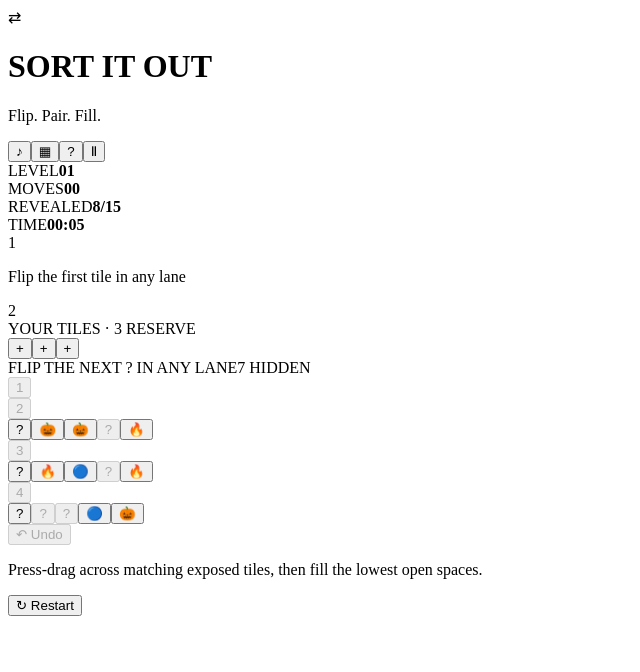
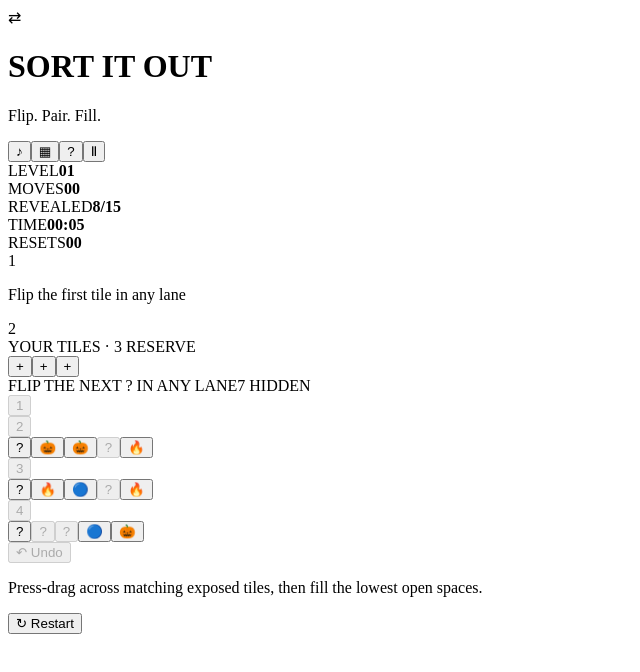
Before and after one commit to alexisp993/sort-it-out, a React (Vite) app: page / in a window 1280 px wide. Shown: the top 672 px of the page, without its empty margins (0-640 px from the left). Built offline with nearby package versions, Linux system fonts and the light colour scheme; the HTML template or start-up script is replaced by a standard one.

Commit message:
Include resets in level scoring

```diff
--- a/src/App.tsx
+++ b/src/App.tsx
@@ -80,8 +80,8 @@ function formatTime(seconds: number) {
   return `${String(minutes).padStart(2, '0')}:${String(seconds % 60).padStart(2, '0')}`
 }
 
-function starsFor(level: Level, moves: number, seconds: number, reserveAdds = 0) {
-  const score = moves + Math.round(seconds * 0.5) + reserveAdds * 25
+function starsFor(level: Level, moves: number, seconds: number, reserveAdds = 0, resets = 0) {
+  const score = moves + Math.round(seconds * 0.5) + reserveAdds * 25 + resets * 35
   const threeStarPar = Math.round((LEVEL_COLUMNS[level] - 1) * LEVEL_ROWS[level] * 1.8 + level * 5)
   return score <= threeStarPar ? 3 : score <= threeStarPar + 65 ? 2 : 1
 }
@@ -121,6 +121,7 @@ export default function App() {
   const [showRules, setShowRules] = useState(false)
   const [showLevelMap, setShowLevelMap] = useState(false)
   const [seconds, setSeconds] = useState(0)
+  const [resetCount, setResetCount] = useState(0)
   const [bestScores, setBestScores] = useState<Record<number, number>>(() => readBestScores())
   const [unlockedLevel, setUnlockedLevel] = useState<Level>(() => Math.min(MAX_LEVEL, Math.max(1, Number(localStorage.getItem('sort-unlocked-level') ?? 1))) as Level)
   const [pulseColumn, setPulseColumn] = useState<number | null>(null)
@@ -140,7 +141,7 @@ export default function App() {
 
   useEffect(() => {
     if (game.status !== 'won') return
-    const stars = starsFor(game.level, game.moveCount, seconds, game.reserveAdds)
+    const stars = starsFor(game.level, game.moveCount, seconds, game.reserveAdds, resetCount)
     const key = `sort-best-stars-${game.level}`
     const best = Math.max(stars, Number(localStorage.getItem(key) ?? 0))
     localStorage.setItem(key, String(best))
@@ -153,7 +154,7 @@ export default function App() {
         return unlocked
       })
     }
-  }, [game.status, game.level, game.moveCount, seconds])
+  }, [game.status, game.level, game.moveCount, seconds, resetCount])
 
   useEffect(() => {
     if (game.status === 'playing' && !game.selected.length && !hasLegalMove(game)) setGame({ ...game, status: 'no-legal-move' })
@@ -268,6 +269,7 @@ export default function App() {
     setGame(createLevel(game.level))
     setHistory([])
     setSeconds(0)
+    setResetCount((count) => count + 1)
     setShowLevelMap(false)
     setPaused(false)
     setMessage('Flip the first tile in any lane')
@@ -277,6 +279,7 @@ export default function App() {
     setGame(createLevel(level))
     setHistory([])
     setSeconds(0)
+    setResetCount(0)
     setShowLevelMap(false)
     setPaused(false)
     setShowRules(false)
@@ -317,6 +320,7 @@ export default function App() {
         <div><span>MOVES</span><strong>{String(game.moveCount).padStart(2, '0')}</strong></div>
         <div><span>REVEALED</span><strong>{game.revealedCount}/{totalTiles}</strong></div>
         <div><span>TIME</span><strong>{formatTime(seconds)}</strong></div>
+        <div><span>RESETS</span><strong>{String(resetCount).padStart(2, '0')}</strong></div>
       </section>
 
       <section className="play-area">
@@ -400,8 +404,8 @@ export default function App() {
           <section className="modal" role="dialog" aria-modal="true" aria-labelledby="modal-title">
             {game.status === 'won' ? (
               <>
-                <span className="modal-symbol">✓</span><h2 id="modal-title">SORTED!</h2><div className="stars" aria-label={`${starsFor(game.level, game.moveCount, seconds, game.reserveAdds)} stars`}>{'★'.repeat(starsFor(game.level, game.moveCount, seconds, game.reserveAdds))}{'☆'.repeat(3 - starsFor(game.level, game.moveCount, seconds, game.reserveAdds))}</div><p>Every lane is complete. Best: {bestStars}★</p>
-                <div className="result-grid"><span>Moves<strong>{game.moveCount}</strong></span><span>Revealed<strong>{game.revealedCount}</strong></span><span>Time<strong>{formatTime(seconds)}</strong></span><span>Extra reserve<strong>{game.reserveAdds}</strong></span></div>
+                <span className="modal-symbol">✓</span><h2 id="modal-title">SORTED!</h2><div className="stars" aria-label={`${starsFor(game.level, game.moveCount, seconds, game.reserveAdds, resetCount)} stars`}>{'★'.repeat(starsFor(game.level, game.moveCount, seconds, game.reserveAdds, resetCount))}{'☆'.repeat(3 - starsFor(game.level, game.moveCount, seconds, game.reserveAdds, resetCount))}</div><p>Every lane is complete. Best: {bestStars}★</p>
+                <div className="result-grid"><span>Moves<strong>{game.moveCount}</strong></span><span>Revealed<strong>{game.revealedCount}</strong></span><span>Time<strong>{formatTime(seconds)}</strong></span><span>Resets<strong>{resetCount}</strong></span><span>Extra reserve<strong>{game.reserveAdds}</strong></span></div>
                 <button className="primary-button" onClick={() => game.level < MAX_LEVEL ? loadLevel((game.level + 1) as Level) : reset()}>{game.level < MAX_LEVEL ? 'Next level' : 'Play again'}</button>
               </>
             ) : game.status === 'no-legal-move' ? (
--- a/src/styles.css
+++ b/src/styles.css
@@ -34,7 +34,7 @@ h1 { margin: 0; font-size: clamp(23px, 4vw, 34px); line-height: .95; letter-spac
 .icon-button { width: 42px; height: 42px; border-radius: 12px; border: 1px solid rgba(78,76,69,.16); color: var(--ink); background: rgba(255,255,255,.66); box-shadow: 0 4px 10px rgba(70,60,42,.08); cursor: pointer; font-size: 19px; font-weight: 900; }
 .icon-button:active, .game-footer button:active, .primary-button:active { transform: translateY(1px); }
 
-.score-row { max-width: 720px; margin: 0 auto 14px; display: grid; grid-template-columns: repeat(4, 1fr); border: 1px solid rgba(67,65,58,.14); border-radius: 14px; background: rgba(255,255,255,.58); overflow: hidden; }
+.score-row { max-width: 720px; margin: 0 auto 14px; display: grid; grid-template-columns: repeat(5, 1fr); border: 1px solid rgba(67,65,58,.14); border-radius: 14px; background: rgba(255,255,255,.58); overflow: hidden; }
 .score-row div { min-width: 0; padding: 8px 10px; display: flex; justify-content: center; align-items: baseline; gap: 8px; border-right: 1px solid rgba(67,65,58,.12); }
 .score-row div:last-child { border: 0; }
 .score-row span { color: var(--muted); font-size: 9px; font-weight: 900; letter-spacing: .12em; }
@@ -99,7 +99,7 @@ h1 { margin: 0; font-size: clamp(23px, 4vw, 34px); line-height: .95; letter-spac
 .modal ol { margin: 18px 0 24px; padding-left: 24px; color: #555950; text-align: left; line-height: 1.8; font-size: 14px; }
 .primary-button { width: 100%; padding: 13px 18px; border: 0; border-radius: 12px; color: white; background: #bd4724; box-shadow: 0 5px 0 #86331c; cursor: pointer; font-weight: 1000; }
 .text-button { margin-top: 16px; }
-.result-grid { display: grid; grid-template-columns: repeat(4, 1fr); gap: 7px; margin: 20px 0; }
+.result-grid { display: grid; grid-template-columns: repeat(5, 1fr); gap: 7px; margin: 20px 0; }
 .result-grid span { padding: 10px 4px; border-radius: 10px; background: #e8e6df; color: var(--muted); font-size: 10px; font-weight: 800; }
 .result-grid strong { display: block; margin-top: 4px; color: var(--ink); font-size: 17px; }
 .secondary-button { width: 100%; margin-top: 12px; padding: 11px 16px; border: 1px solid #6f9c85; border-radius: 12px; color: #315f4d; background: #dcebe3; cursor: pointer; font-weight: 1000; }
```
